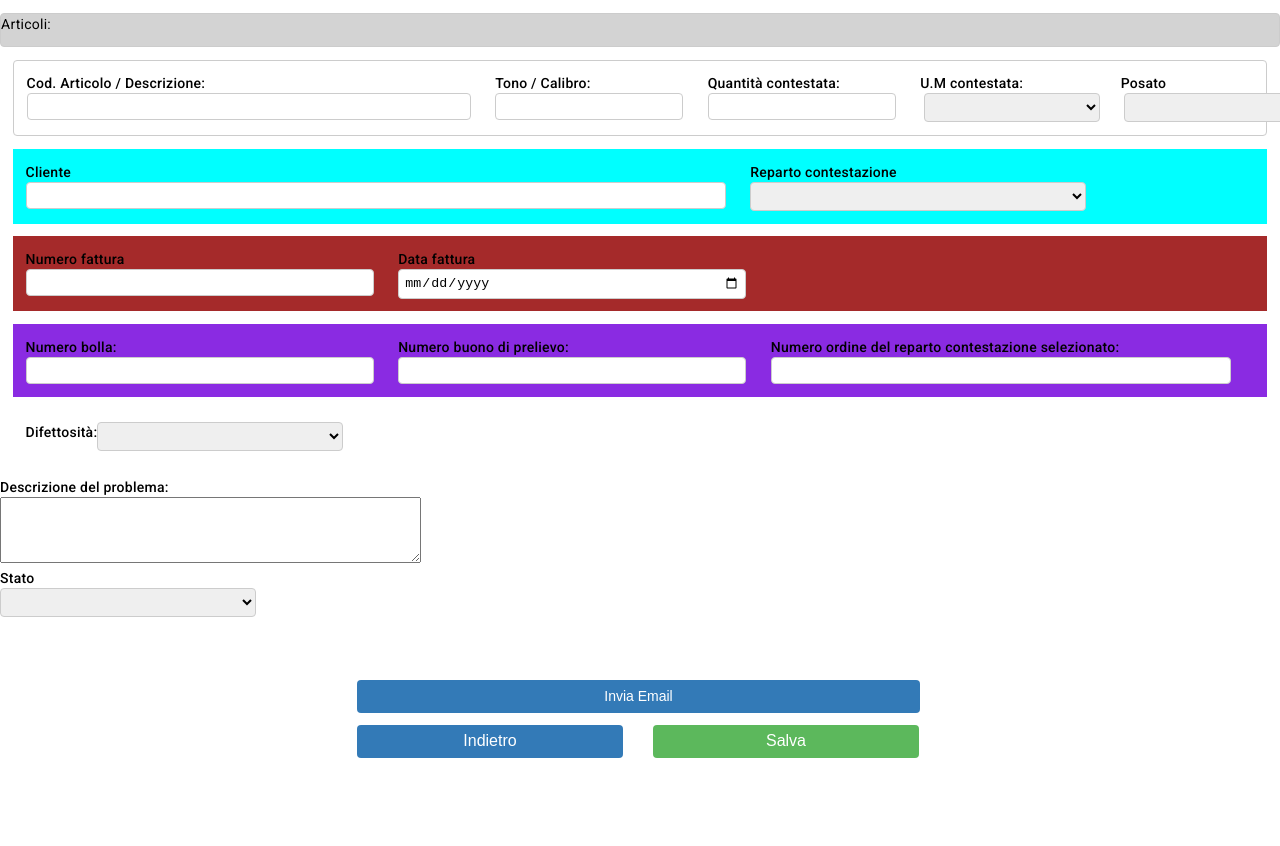
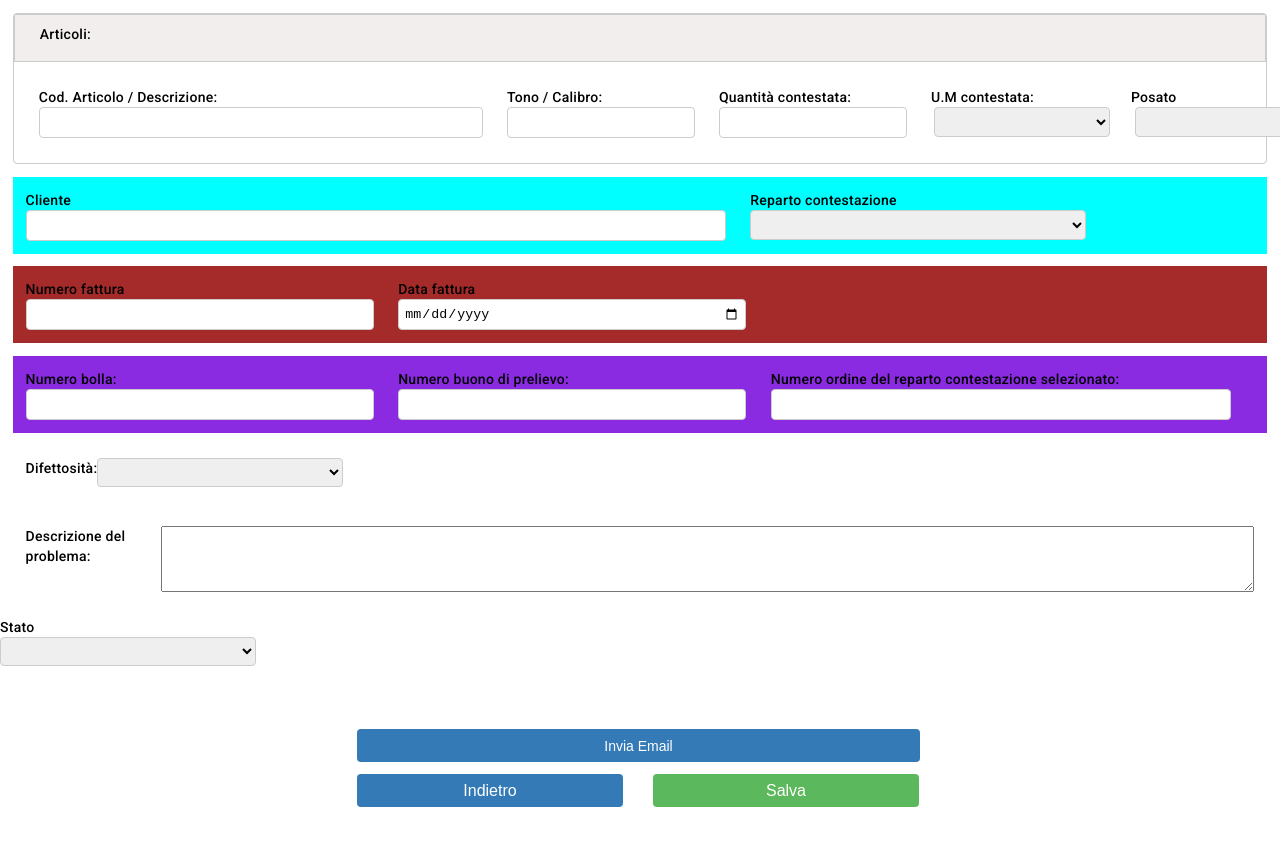
Before and after one commit to AlessandroCiroldi-Quix/Contestazioni_Ceramica, an Angular app in the folder src/main/Contestazioni_Ceramica_FE/: page /add in a window 1280 px wide. Shown: the top 846 px of the page. Built offline with nearby package versions, Linux system fonts and the light colour scheme.

Commit message:
contestazione css

```diff
--- a/src/main/Contestazioni_Ceramica_FE/src/app/components/add-cont/add-cont.component.html
+++ b/src/main/Contestazioni_Ceramica_FE/src/app/components/add-cont/add-cont.component.html
@@ -1,6 +1,7 @@
 <!--? ARTICOLI -->
 <!-- HTML per il rettangolo Articoli -->
-<div class="panelHeading">
+<div class="panel">
+    <div class="heading">
       <p>Articoli:</p>
     </div>
     <div class="contenitoreArticoli">
@@ -44,7 +45,7 @@
       </select>
     </div>
   </div>
-
+</div>
 <!-- HTML per il Form -->
 <body>
   <div ng-app="formAdd">
@@ -116,10 +117,8 @@
 
     <!--? DESCRIZIONE -->
     <!-- Campo textarea per inserire la Descrizione del problema -->
-    <div class="textarea">
-      <label for="textarea" class="textarea" id="textarea"
-        >Descrizione del problema:</label
-      >
+    <div class="Descrizione">
+      <label for="textarea" class="textarea" id="textarea">Descrizione del problema:</label>
       <br />
       <textarea id="comment" name="comment" rows="4" cols="50" (input)="onInputDescrizione($event)"></textarea>
     </div>
@@ -181,8 +180,3 @@
     </table>
   </div>
 </body>
-
-<!--! TO-DO -->
-<!--? MOTIVAZIONE -->
-
-<!--!  -->
--- a/src/main/Contestazioni_Ceramica_FE/src/app/components/add-cont/add-cont.component.scss
+++ b/src/main/Contestazioni_Ceramica_FE/src/app/components/add-cont/add-cont.component.scss
@@ -10,36 +10,54 @@
 .cliente-reparto,
 .nfattura-dataFattura,
 .bolla-nbuono-nordine,
-.difettosita
+.difettosita,
+.Descrizione
 {
   display: flex;
   margin: 1%;
   padding: 1%;
 }
 
-.panelHeading {
- margin-top: 1%;
- background-color: lightgrey;
+.panel {
+ margin: 1%;
+ border: 1px solid #ccc;
+ border-radius: 4px;
+ box-sizing: border-box;
 }
 
-.contenitoreArticoli, .panelHeading {
+.heading {
+  background-color: rgba(235, 228, 228, 0.616);
   border: 1px solid #ccc;
-  border-radius: 4px;
   box-sizing: border-box;
+  height: 3rem;
+}
+
+.heading p {
+  margin-top: 0.7%;
+  margin-left: 2%;
+  font-weight: 500;
 }
 
 .articoli input {
-  width: 27rem !important
+  width: 27rem !important;
+  height: 1.2rem;
 }
 
 //grandezza casella di input
-.contenitoreArticoli input,
+.contenitoreArticoli input
+{
+  width: 11rem;
+  height: 1.2rem;
+}
+
 .contenitoreArticoli select {
   width: 11rem;
+  height: 1.9rem;
 }
 
 .qta_cont input{
   width: 11rem;
+  height: 1.2rem;
 }
 
 .cliente-reparto {
@@ -48,10 +66,12 @@
 
 .cliente-reparto input{ //lunghezza campo cliente
   width: 43rem;
+  height: 1.2rem;
 }
 
 .cliente-reparto select{ //lunghezza campo Reparto Contestazione
   width: 21rem;
+  height: 1.9rem;
 }
 
 //serve per separare la casella di input
@@ -69,6 +89,7 @@
 
 .reparto input {
   width: 15rem;
+  //height: 1.2rem;
 }
 
 .nfattura-dataFattura {
@@ -77,6 +98,7 @@
 
 .nfattura-dataFattura input{
   width: 21rem;
+  height: 1.2rem;
 }
 
 
@@ -85,11 +107,13 @@
 }
 
 .num_ordine input{
-  width: 28rem !important
+  width: 28rem !important;
+  height: 1.2rem;
 }
 
 .bolla-nbuono-nordine input{
   width: 21rem;
+  height: 1.2rem;
 }
 
 input, select {
@@ -122,6 +146,9 @@ label {
 //? SCSS DIFETTOSITA
 
 //? SCSS DESCRIZIONE
+.Descrizione textarea{
+  width: 85rem;
+}
 
 //? SCSS STATO
 
```
Lines whose indentation alone changed are shown as unchanged.
